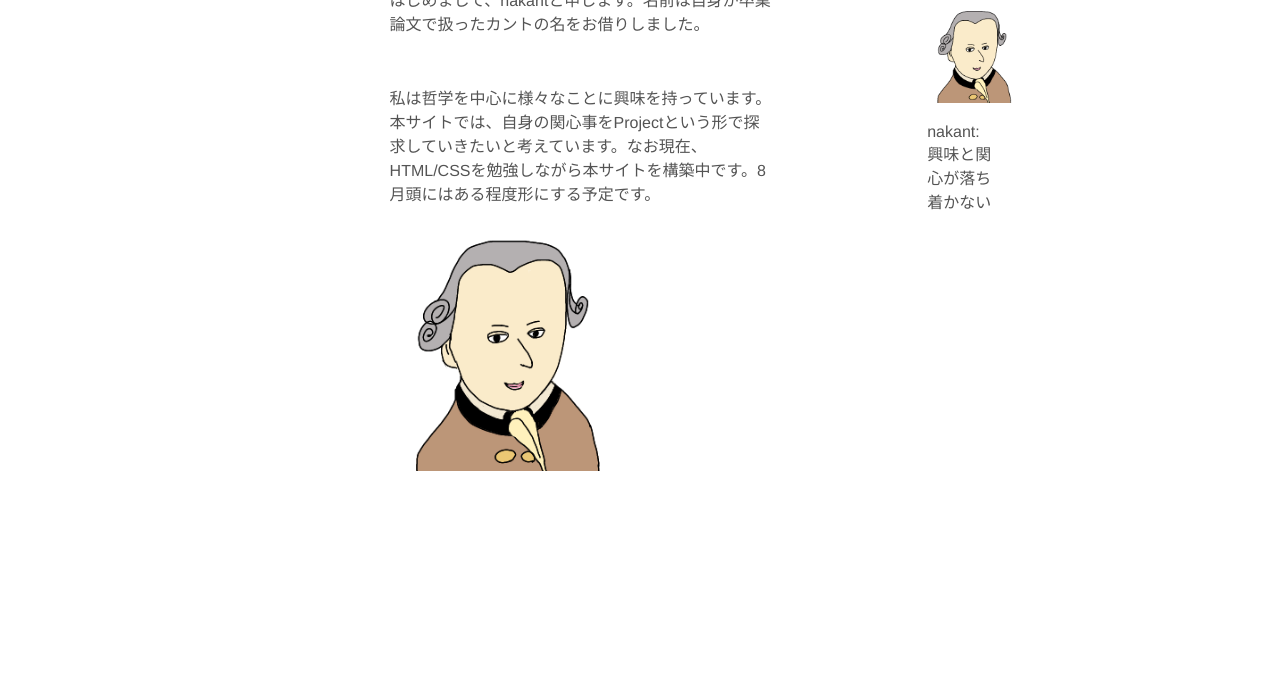
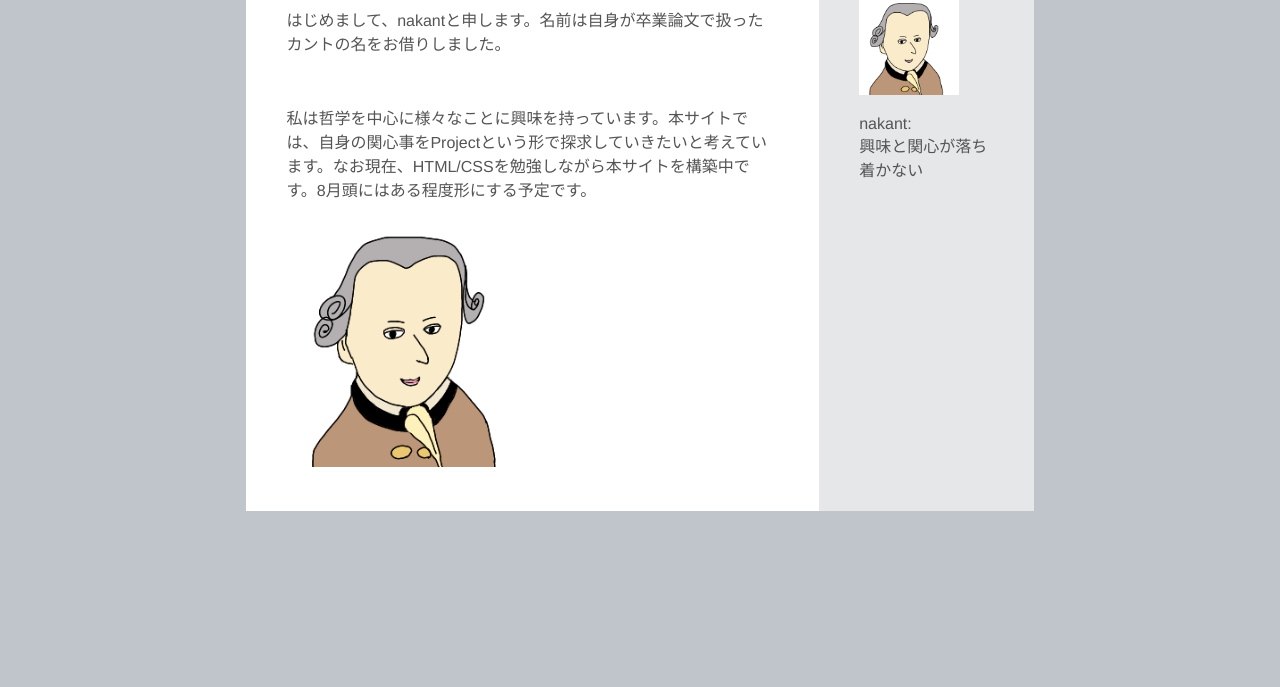
Before and after one commit to nakant/nakant-home, a plain HTML site: page docs/about_me/index.html in a window 1280 px wide. Shown: the part 113-800 px from the top of the page. Drawn offline with Linux system fonts and the light colour scheme.

Commit message:
add backgroud color

```diff
--- a/docs/about_me/style.css
+++ b/docs/about_me/style.css
@@ -6,7 +6,8 @@ body {
       "Hiragino Sans",
       "Meiryo",
       "sans-serif";
-      color: #545454;
+    color: #545454;
+    background-color: #BFC5CA;
   }
   header {
     height: 40px;
@@ -41,15 +42,20 @@ body {
   }
   .container {
     display: flex;
-    width: 60%;
+    width: 70%;
     margin: 0 auto;
   }
   .main {
-    width: 50%;
-    padding: 20px;
+    width: 55%;
+    padding: 40px;
     margin: 0 auto;
+    margin-right: 0;
+    background-color: white;
   }
   .side {
-    width: 10%;
-    padding: 20px;
+    width: 15%;
+    padding: 40px;
+    margin: 0 auto;
+    margin-left: 0;
+    background-color: #E6E7E8;
   }
--- a/docs/style.css
+++ b/docs/style.css
@@ -7,6 +7,7 @@ body {
     "Meiryo",
     "sans-serif";
   color: #545454;
+  background-color: #BFC5CA;
 }
 header {
   height: 40px;
@@ -42,15 +43,20 @@ ul li {
 }
 .container {
   display: flex;
-  width: 60%;
+  width: 70%;
   margin: 0 auto;
 }
 .main {
-  width: 50%;
-  padding: 20px;
+  width: 55%;
+  padding: 40px;
   margin: 0 auto;
+  margin-right: 0;
+  background-color: white;
 }
 .side {
-  width: 10%;
-  padding: 20px;
+  width: 15%;
+  padding: 40px;
+  margin: 0 auto;
+  margin-left: 0;
+  background-color: #E6E7E8;
 }
```
